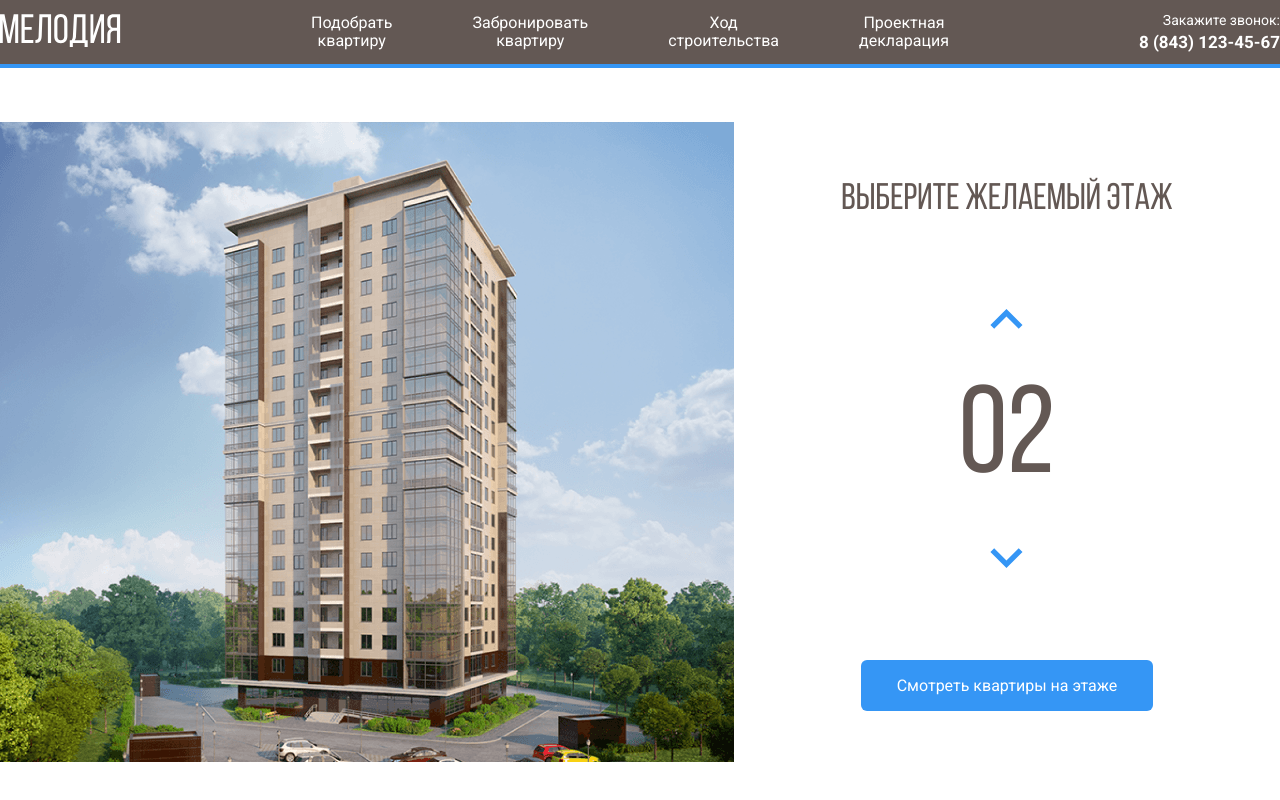
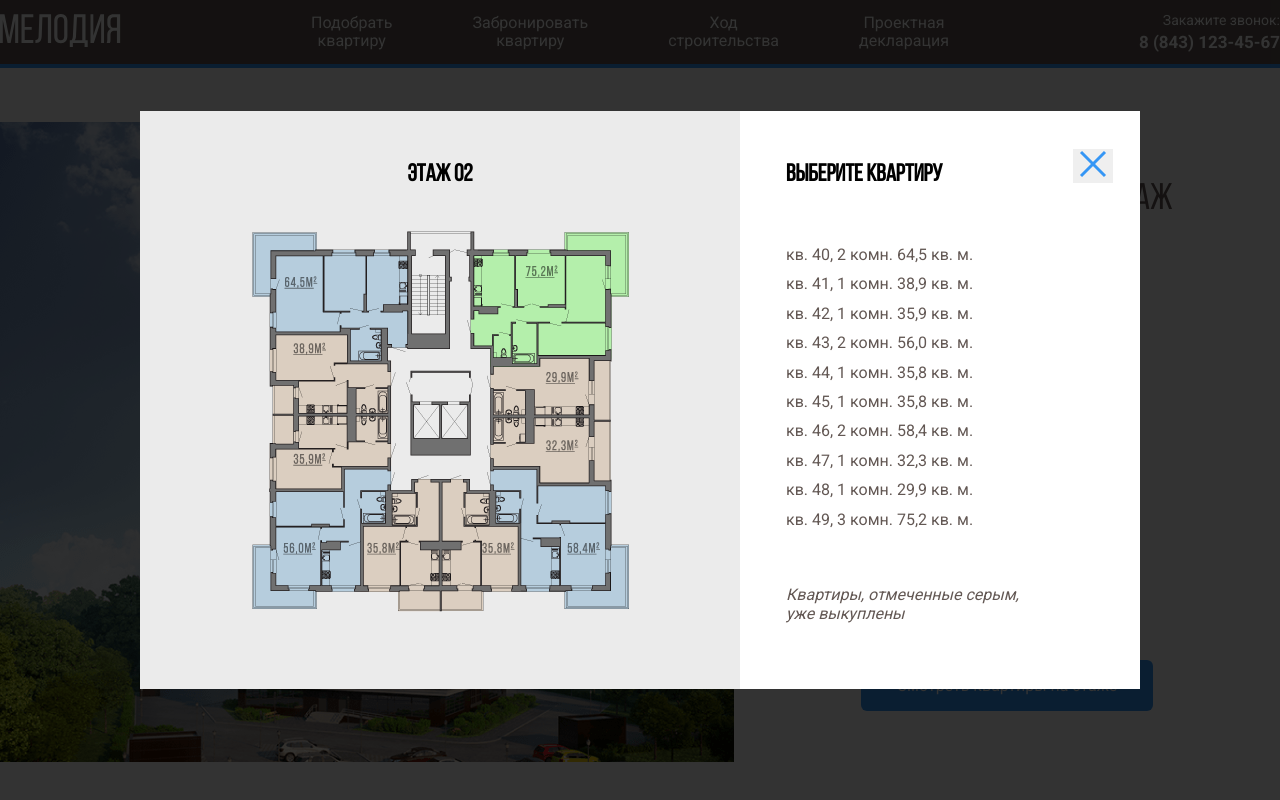
Before and after one commit to mkachalko/Melody, a plain HTML site: page index.html in a window 1280 px wide. Both pictures are taken after a click on the button "Смотреть квартиры на этаже". Shown: the top 800 px of the page. Drawn offline with nearby package versions, Linux system fonts and the light colour scheme.

Commit message:
added modal block

```diff
--- a/css/style.css
+++ b/css/style.css
@@ -104,7 +104,7 @@ path.current-floor {
     color: #635854;
     font-weight: 400;
 }
-.counter {
+.floor-counter {
 	font-family: "Bebas Neue", sans-serif;
 	color: #635854;
 	font-size: 124px;
@@ -175,3 +175,94 @@ text-decoration: none;
 	font-size: 16px;
     line-height: 19px;
 }
+.modal {
+	position: fixed; /*поверх всех всего сайта*/
+	left: 0;/*приклеиваем к левому краю*/
+	top: 0;/*приклеиваем к верху*/
+	width: 100%;
+	height: 100%;
+	background-color: rgba(0, 0, 0, 0.8); /*полупрозрачный черный*/
+	display: flex; /*делаем родительский элемент гибким*/
+	justify-content: center;
+	align-items: center;
+	opacity: 0;
+	transform: scale(0);  /*сожмется в ноль, не будет видно*/
+	transition: opasity 0.2s;  /*плавность появления 0,2сек*/
+}
+.is-open {
+	opacity: 1;
+	transform: scale(1);
+	}
+.modal-dialog {
+	position: relative;
+	max-width: 1000px;
+	min-height: 565px;
+	background-color: #fff;
+	flex-grow: 1;
+	display: flex;
+	opacity: 0;
+	transform: translateY(-10%);
+	transition: transform 0.2s,  opacity 0.2s;
+	transition-delay: 0.2s;
+}
+.is-open > .modal-dialog {
+	opacity: 1;
+	transform:translateY(0) ;
+}
+.modal-img {
+	background-color: #EBEBEB;
+	width: 60%;
+	text-align: center;
+	padding: 50px;
+}
+.flats path {
+	opacity: 0;
+	cursor: pointer;
+}
+.flats path:hover {
+	opacity: 1;
+}
+.modal-title {
+	font-family: "Bebas Neue", sans-serif;
+	font-size: 24px;
+  line-height: 29px;
+  margin-top: 0;
+  margin-bottom: 26px;
+}
+.modal-info {
+	width: 40%;
+	padding: 50px 46px;
+}
+.modal-alert {
+	font-style: italic;
+  font-weight: normal;
+  font-size: 16px;
+  line-height: 19px;
+  color: #635854;
+  margin-top: 56px;
+}
+.modal-close-button {
+	position: absolute;
+	top: 38px;
+	right: 27px;
+	cursor: pointer;
+	border: none;
+}
+.flat-list {
+	padding: 0;
+	margin-top: 55px;
+	list-style: none;
+}
+.flat-item {
+	margin-bottom: 10px;
+}
+.flat-link {
+	font-size: 16px;
+  line-height: 19px;
+  color: #635854;
+  text-decoration: none;
+}
+.flat-link:hover {
+	color: #3596F5;
+	text-decoration: underline;
+}
--- a/index.html
+++ b/index.html
@@ -80,16 +80,87 @@
 				<button class="counter-button counter-up">
 					<img class="counter-arrow counter-arrow-up" src="img/arrow.svg" alt="arrow-up">
 				</button>
-			       <span class="counter">02</span>
+			       <span class="floor-counter counter">02</span>
 			    <button class="counter-button counter-down">
 			    	<img class="counter-arrow counter-arrow-down" src="img/arrow.svg" alt="arrow-down">
 			    </button>
 			</div>
-			<button class="button-primary">Смотреть квартиры на этаже</button>
+			<button class="button-primary view-flats">Смотреть квартиры на этаже</button>
 		</div>
 		<!-- /.main-info -->
 
 	</main>
+	<div class="modal">
+		<div class="modal-dialog">
+			<button class="modal-close-button">
+				<svg width="28" height="28" viewBox="0 0 28 28" fill="none" xmlns="http://www.w3.org/2000/svg">
+                         <path d="M2 2L26 26" stroke="#3596F5" stroke-width="3"/>
+                          <path d="M26 2L2 26" stroke="#3596F5" stroke-width="3"/>
+                        </svg>
+			</button>
+			<div class="modal-img">
+				<h3 class="modal-title">Этаж <span class="modal-counter counter">02</span></h3>
+				<svg class="flats"
+				width="433" height="408" viewBox="0 0 433 408" fill="none" xmlns="http://www.w3.org/2000/svg" xmlns:xlink="http://www.w3.org/1999/xlink">
+<image id="image0" width="433" height="408" xlink:href="img/Floor.png"/>
+<path d="M388 81V141H314V148H267.5V131H247V32.5H338.5V16H405V81H388Z" fill="#3595F6" fill-opacity="0.75"/>
+<path d="M314 148.5H268V200H367.5V205H387.5V141H314V148.5Z" fill="#3595F6" fill-opacity="0.75"/>
+<path d="M314.192 252.662H268V200H367.916V204.602H388V268H314.192V252.662Z" fill="#3595F6" fill-opacity="0.75"/>
+<path d="M314 253H268.5V309H295.5V376H340V393H405V328.5H388V268.5H314V253Z" fill="#3595F6" fill-opacity="0.75"/>
+<path d="M218 394.5V264H247.5V273.5H267.5V310.5H294.5V375H259.5V394.5H218Z" fill="#3595F6" fill-opacity="0.75"/>
+<path d="M217 394.5V264H187.5V273.5H167.5V310.5H140.5V375H175.5V394.5H217Z" fill="#3595F6" fill-opacity="0.75"/>
+<path d="M121 252H166.5V309H139.5V376H95V393H30V328.5H47V273.5H121V252Z" fill="#3595F6" fill-opacity="0.75"/>
+<path d="M119.5 273.5H46V198H167V250.822H119.5V273.5Z" fill="#3595F6" fill-opacity="0.75"/>
+<path d="M124.729 116H46V198H167V145.178H124.729V116Z" fill="#3595F6" fill-opacity="0.75"/>
+<path d="M46.5 81V115.5H125V144.5H164V131H184.5V32.5H93V16H28V81H46.5Z" fill="#3595F6" fill-opacity="0.75"/>
+
+
+</defs>
+</svg>
+
+			</div>
+			<!-- /modal-img-->
+			<div class="modal-info">
+				<h3 class="modal-title">Выберите квартиру</h3>
+				<ul class="flat-list">
+					<li class="flat-item">
+						<a href="#" class="flat-link">кв. 40, 2 комн. 64,5 кв. м.</a>
+					</li>
+					<li class="flat-item">
+						<a href="#" class="flat-link">кв. 41, 1 комн. 38,9 кв. м.</a>
+					</li>
+					<li class="flat-item">
+						<a href="#" class="flat-link">кв. 42, 1 комн. 35,9 кв. м.</a>
+					</li>
+					<li class="flat-item">
+						<a href="#" class="flat-link">кв. 43, 2 комн. 56,0 кв. м.</a>
+					</li>
+					<li class="flat-item">
+						<a href="#" class="flat-link">кв. 44, 1 комн. 35,8 кв. м.</a>
+					</li>
+					<li class="flat-item">
+						<a href="#" class="flat-link">кв. 45, 1 комн. 35,8 кв. м.</a>
+					</li>
+					<li class="flat-item">
+						<a href="#" class="flat-link">кв. 46, 2 комн. 58,4 кв. м.</a>
+					</li>
+					<li class="flat-item">
+						<a href="#" class="flat-link">кв. 47, 1 комн. 32,3 кв. м.</a>
+					</li>
+					<li class="flat-item">
+						<a href="#" class="flat-link">кв. 48, 1 комн. 29,9 кв. м.</a>
+					</li>
+					<li class="flat-item">
+						<a href="#" class="flat-link">кв. 49, 3 комн. 75,2 кв. м.</a>
+					</li>
+				</ul>
+				<p class="modal-alert">Квартиры, отмеченные серым, <br />уже выкуплены</p>
+			</div>
+			<!-- /modal-info-->
+		</div>
+		<!-- /modal-dialog-->
+	</div>
+	<!-- /.modal -->
 	<script src="https://code.jquery.com/jquery-3.6.0.min.js" integrity="sha256-/xUj+3OJU5yExlq6GSYGSHk7tPXikynS7ogEvDej/m4=" crossorigin="anonymous">
 	</script>
 	<script src="js/main.js"></script>
--- a/js/main.js
+++ b/js/main.js
@@ -4,6 +4,9 @@ $(document).ready(function () {
 	var floorPath = $(".home-image path")  //блок этажа в SVG
 	var counterUp = $(".counter-up")  //кнопка вверх
 	var counterDown = $(".counter-down")  //кнопка вниз
+	var modal = $(".modal")
+	var modalCloseButton = $(".modal-close-button")
+	var viewFlatsButton = $(".view-flats")
 
     //задаем, что при наведении мышью на блок этажа выполняется сдедующая функция
 	floorPath.on("mouseover", function() {
@@ -11,6 +14,10 @@ $(document).ready(function () {
 		currentFloor = $(this).attr('data-floor');  //меняем значение этажа на текущее по атрибуту
 		$(".counter").text(currentFloor);  //выводим значение текущего этажа на счетчик
 	})
+
+	floorPath.on('click', toggleModal); // при клике на этаж отклывает модальное окно
+	modalCloseButton.on('click', toggleModal); // при клике на кнопку "закрыть" закрывает его
+	viewFlatsButton.on('click', toggleModal);
 
     //задаем функцию при клике на кнопку вверх
 	counterUp.on("click", function(){
@@ -33,5 +40,9 @@ $(document).ready(function () {
 
 		}
 	})
+	//функция открыть/закрыть окно
+	function toggleModal() {
+		modal.toggleClass('is-open');
+	}
 
 });
```
Also changed, not shown: img/Floor.png (added).
